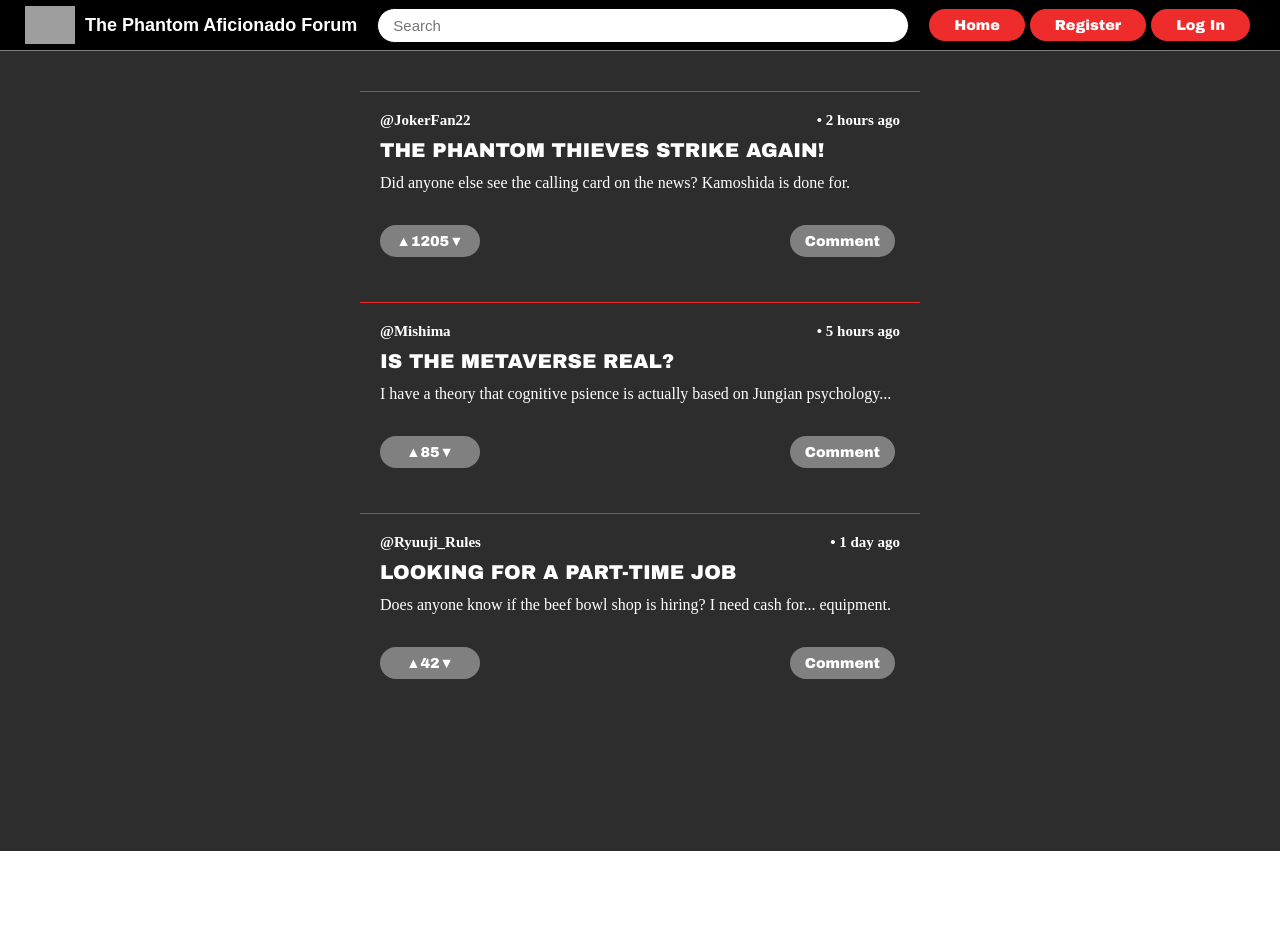
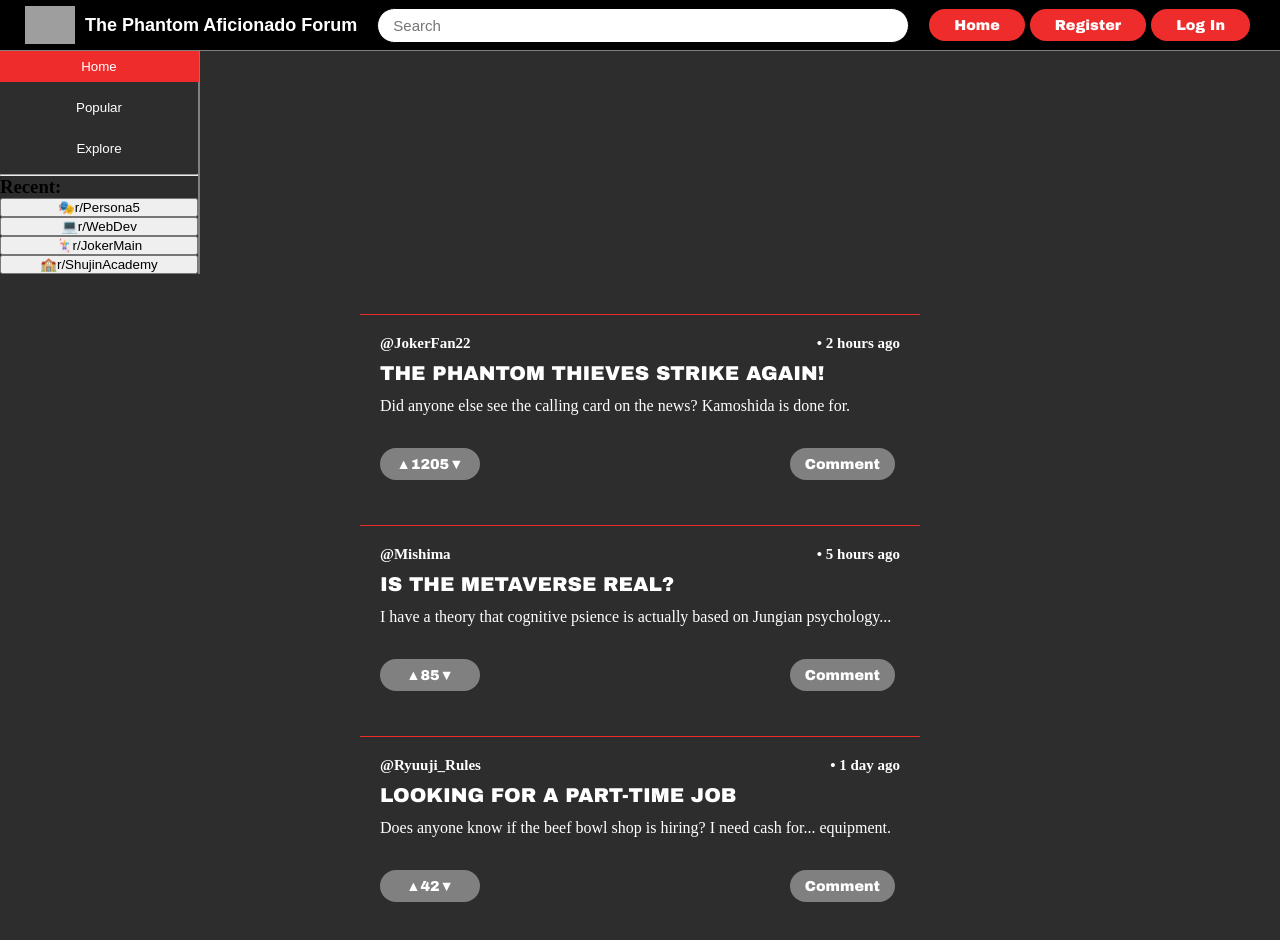
Before and after one commit to Metthy1871/CCAPDEV-MCO, a React (Vite) app in the folder forum/: page / in a window 1280 px wide. Shown: the top 940 px of the page. Before the commit the page ends 851 px from the top, so only its background shows below. Built offline with nearby package versions, Linux system fonts and the light colour scheme; grey boxes are pictures that could not be loaded.

Commit message:
progress

```diff
--- /dev/null
+++ b/forum/src/components/Left_Side_Bar.css
@@ -0,0 +1,44 @@
+
+
+.left_side_bar {
+
+    max-width: 200px;
+    display: flex;
+    flex-direction: column;
+    border-right: 2px solid var(--grey);
+
+}
+
+.left_side_buttons {
+
+    display: flex;
+    flex-direction: column;
+    align-items: center;
+}
+
+.side_button {
+
+    margin-bottom: 10px;
+    padding: 8px 15px;
+    width: 200px;
+
+    color: var(--p5-white);
+    background-color: transparent;
+    border: none;
+}
+
+.side_button:hover {
+
+    background-color: var(--grey);
+}
+
+.recent_communities {
+
+    display: flex;
+    flex-direction: column;
+}
+
+.section_title {
+
+
+}
--- /dev/null
+++ b/forum/src/components/Left_Side_Bar.jsx
@@ -0,0 +1,48 @@
+import './Left_Side_Bar.css';
+
+
+function Left_Side_Bar() {
+
+    const recentCommunities = [
+        { id: 1, name: "r/Persona5", icon: "🎭" },
+        { id: 2, name: "r/WebDev", icon: "💻" },
+        { id: 3, name: "r/JokerMain", icon: "🃏" },
+        { id: 4, name: "r/ShujinAcademy", icon: "🏫" }
+    ];
+
+    return (
+
+        <nav className = "left_side_bar">
+
+            <div className = "left_side_buttons">
+
+                <button className = "side_button home_button"> Home </button>
+                <button className = "side_button popular_button"> Popular </button>
+                <button className = "side_button explore_button"> Explore </button>
+
+            </div>
+
+            <hr className="separator" />
+
+            <div className = "recent_communities">
+
+                <h3 className = "section_title">
+                    Recent:
+                </h3>
+
+                {recentCommunities.map((community) => (
+                    <button key={community.id} className="community_link">
+                        <span className="com_icon">{community.icon}</span>
+                        <span className="com_name">{community.name}</span>
+                    </button>
+                ))}
+
+            </div>
+
+            {/* Maybe add "my communities? */}
+
+        </nav>
+    )
+}
+
+export default Left_Side_Bar;
--- a/forum/src/pages/Home.css
+++ b/forum/src/pages/Home.css
@@ -15,6 +15,12 @@
     background-color: var(--bg);
 }
 
+.left_side_container {
+
+    flex: 0 0 250px;
+}
+
+
 .feed_container {
 
     max-width: 600px;
--- a/forum/src/pages/Home.jsx
+++ b/forum/src/pages/Home.jsx
@@ -1,3 +1,4 @@
+import Left_Side_Bar from '../components/Left_Side_Bar.jsx';
 import Nav_Bar from '../components/Nav_Bar.jsx';
 import Post from '../components/Post.jsx';
 import './Home.css';
@@ -40,7 +41,13 @@
 
         <title>The Phantom Aficionado Forum</title>
 
-        <div className="feed_container">
+        <div className = "left_side_container">
+
+            <Left_Side_Bar/>
+
+        </div>
+
+        <div className = "feed_container">
 
           {samplePosts.map((post) => (
             <Post
```
Also changed, not shown: forum/src/components/Right_Side_Bar.jsx (added, +16 -0 lines), forum/src/components/Right_Side_Bar.css (added).
